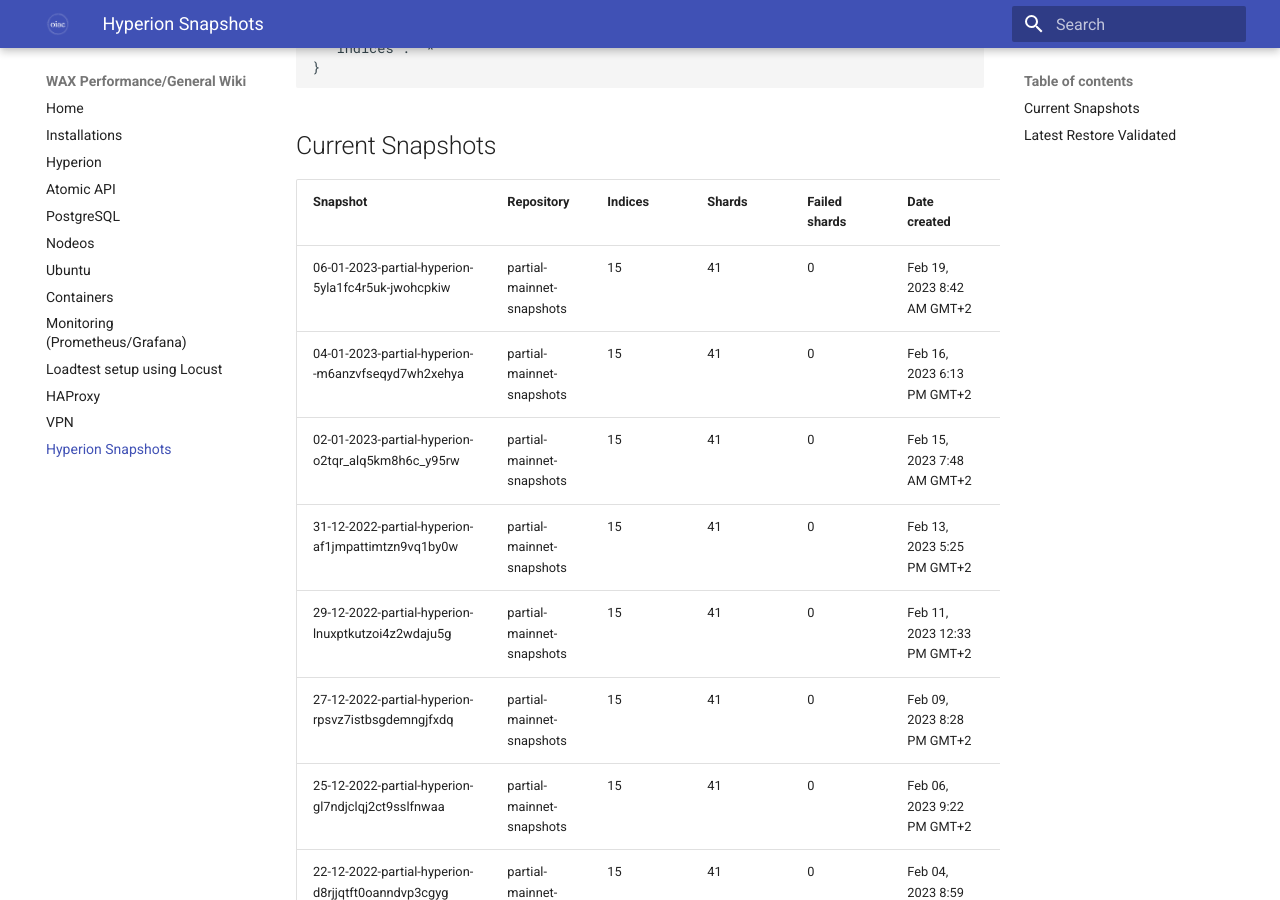
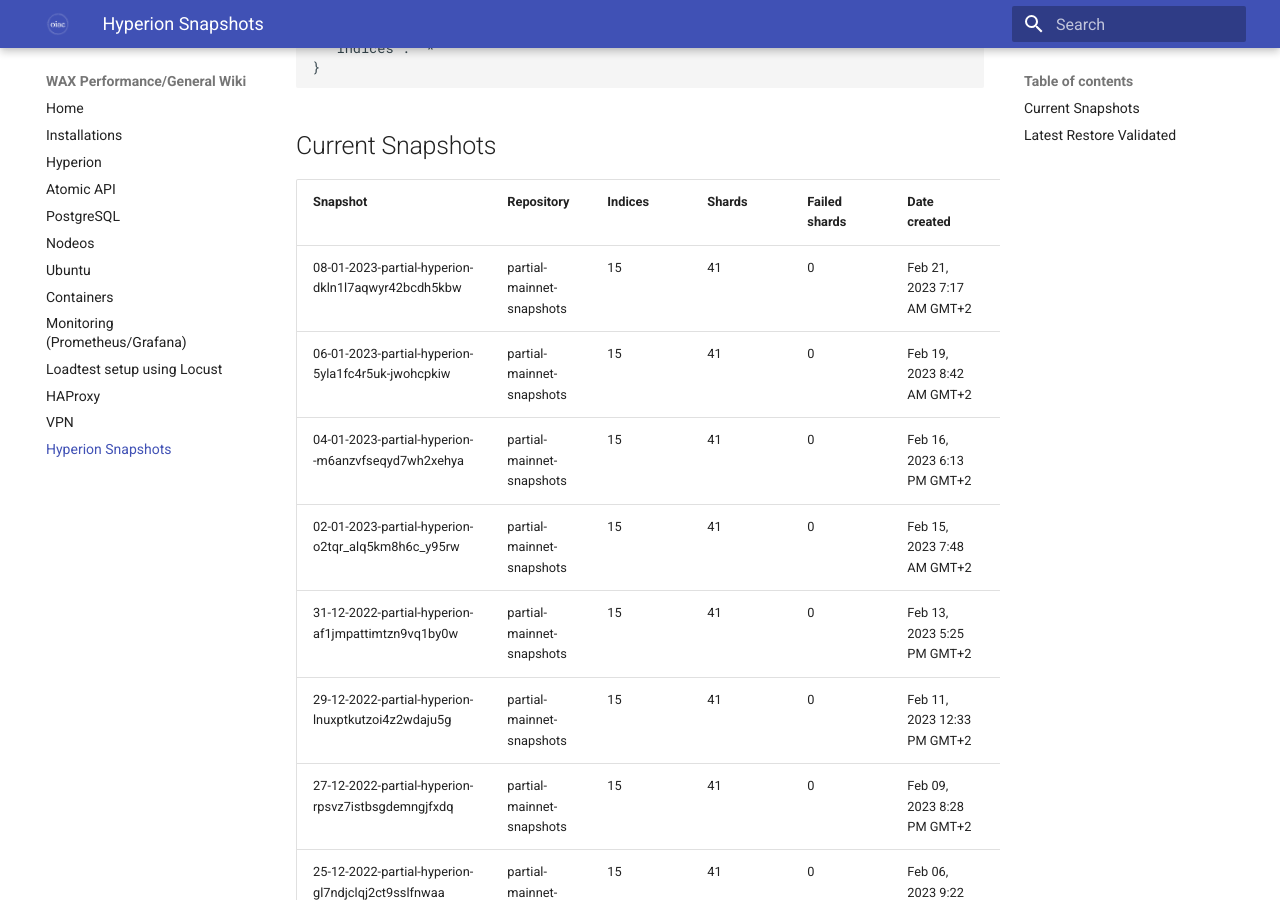
Before and after one commit to oneinacillian/wiki, an MkDocs documentation site: the page built from docs/snapshots.md, in a window 1280 px wide and 900 px high, scrolled down 2022 px. Built offline with MkDocs 1.6.1 and Material for MkDocs 9.7.7, drawn with Linux system fonts in a browser that asks for light colours.

Commit message:
Latest snapshot contains data from 08/01/2023, indexed up to Feb 21, 2023 7:17 AM GMT+2. Oldest data from 11/11/2022

```diff
--- a/docs/snapshots.md
+++ b/docs/snapshots.md
@@ -60,6 +60,7 @@
 
 | Snapshot                                           | Repository                | Indices | Shards | Failed shards | Date created                | Duration |
 |----------------------------------------------------|---------------------------|---------|--------|---------------|-----------------------------|----------|
+| 08-01-2023-partial-hyperion-dkln1l7aqwyr42bcdh5kbw | partial-mainnet-snapshots | 15      | 41     | 0             | Feb 21, 2023 7:17 AM GMT+2  | 43s      |
 | 06-01-2023-partial-hyperion-5yla1fc4r5uk-jwohcpkiw | partial-mainnet-snapshots | 15      | 41     | 0             | Feb 19, 2023 8:42 AM GMT+2  | 51s      |
 | 04-01-2023-partial-hyperion--m6anzvfseqyd7wh2xehya | partial-mainnet-snapshots | 15      | 41     | 0             | Feb 16, 2023 6:13 PM GMT+2  | 34s      |
 | 02-01-2023-partial-hyperion-o2tqr_alq5km8h6c_y95rw | partial-mainnet-snapshots | 15      | 41     | 0             | Feb 15, 2023 7:48 AM GMT+2  | 31s      |
```
